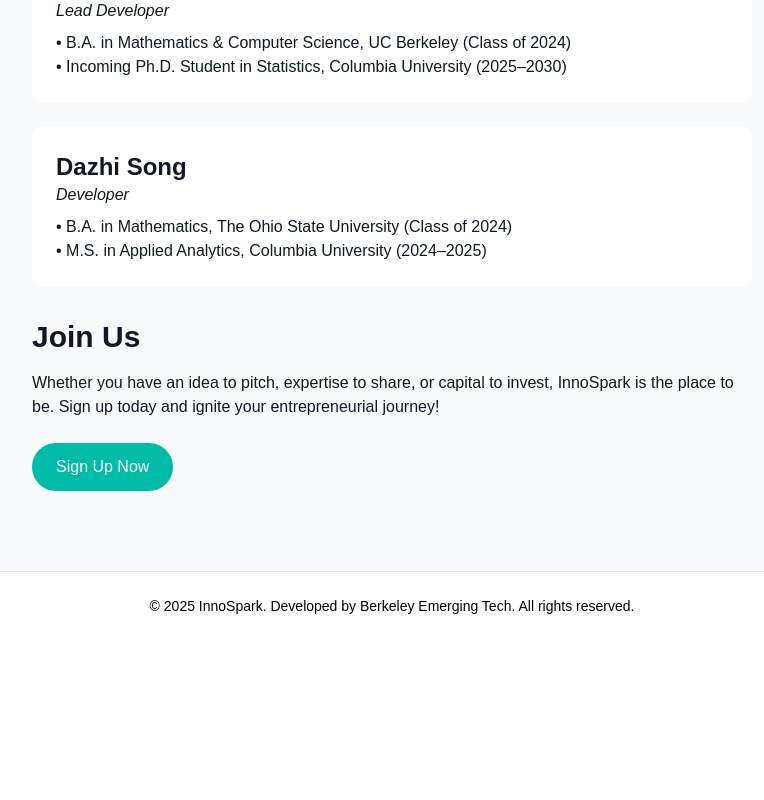
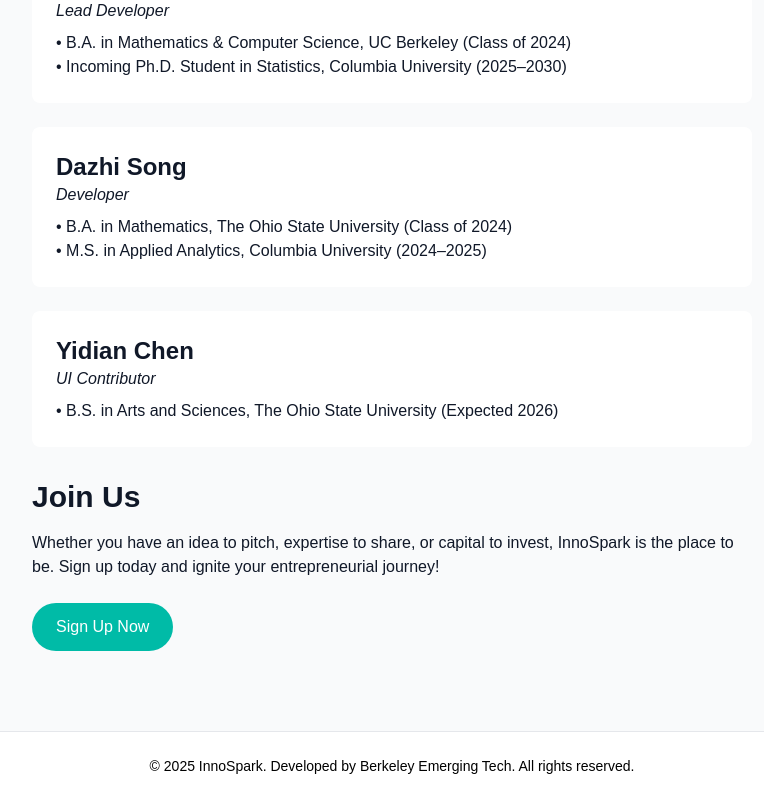
Before and after one commit to fangyuanlin2002/inno-spark, a Next.js app: page /About in a window 1280 px wide. Shown: the part 778-1578 px from the top of the page, without its empty margins (248-1012 px from the left). Before the commit the page ends 1418 px from the top, so only its background shows below. Built offline with nearby package versions, Linux system fonts and the light colour scheme; no server answers.

Commit message:
Update page.tsx

```diff
--- a/src/app/About/page.tsx
+++ b/src/app/About/page.tsx
@@ -44,6 +44,11 @@
             <p>• B.A. in Mathematics, The Ohio State University (Class of 2024)</p>
             <p>• M.S. in Applied Analytics, Columbia University (2024–2025)</p>
           </li>
+            <li className="bg-white bg-opacity-80 p-6 rounded-lg backdrop-blur-sm">
+            <h3 className="text-2xl font-semibold">Yidian Chen</h3>
+            <p className="italic mb-2">UI Contributor</p>
+            <p>• B.S. in Arts and Sciences, The Ohio State University (Expected 2026)</p>
+          </li>
         </ul>
 
         <h2 className="text-3xl font-bold mb-4">Join Us</h2>
```
